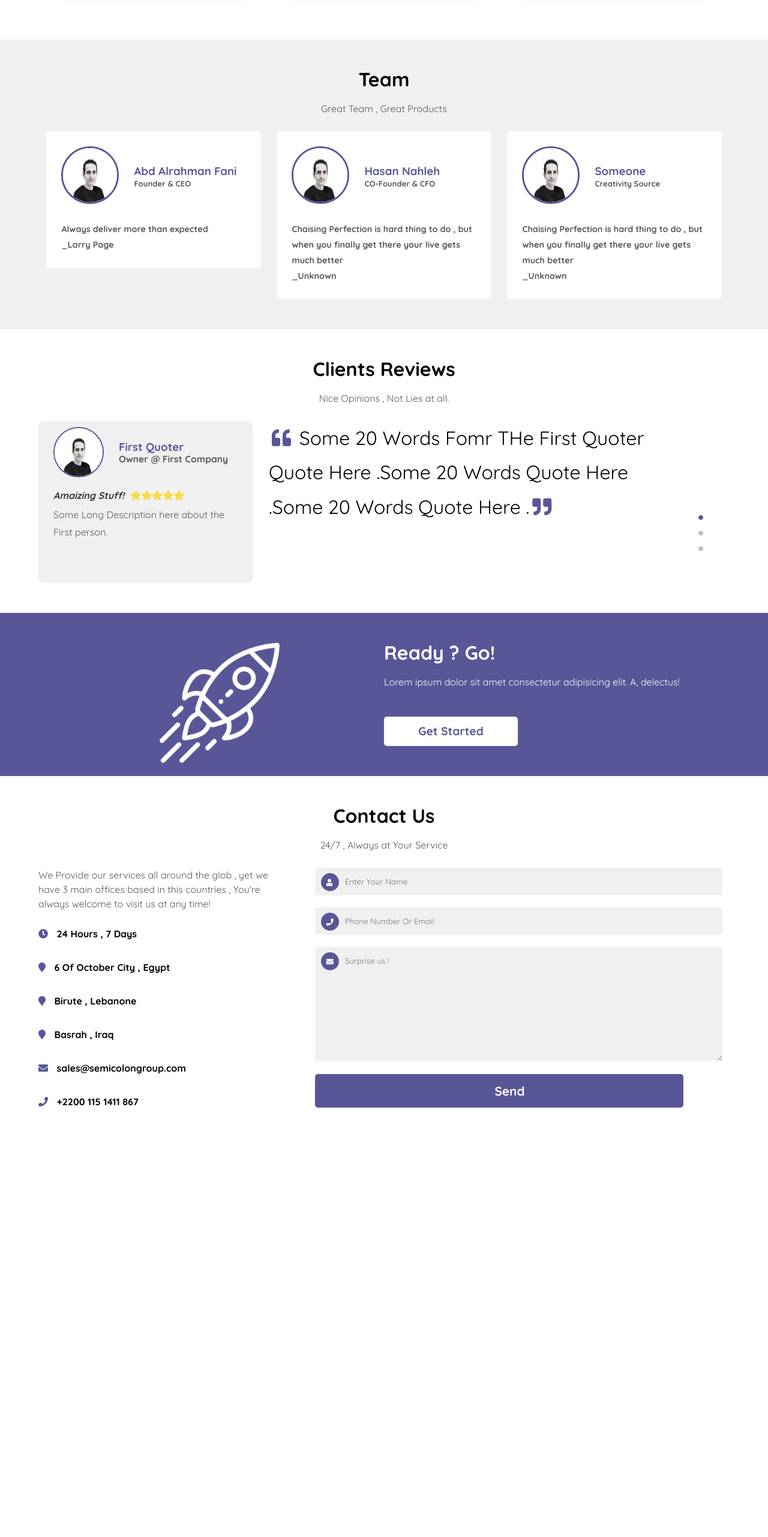
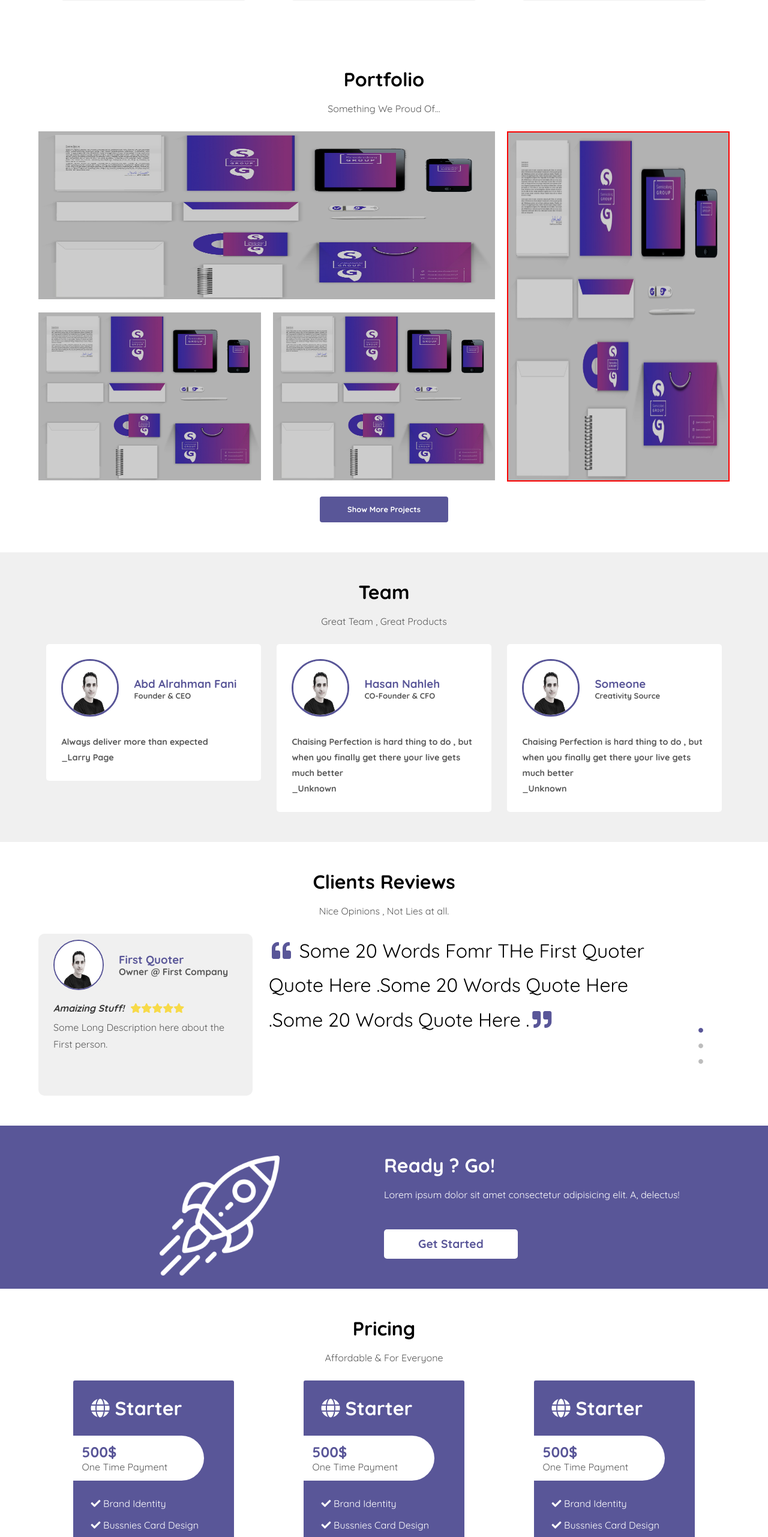
Before and after one commit to faniabdo99/sg, a Vue app: page / in a window 1280 px wide. Shown: the part 1582-4145 px from the top of the page at 60% size. Before the commit the page ends 3517 px from the top, so only its background shows below. Built offline with nearby package versions, Linux system fonts and the light colour scheme.

Commit message:
Add Pricing & Portfolio Sections

```diff
--- a/public/css/reset.css
+++ b/public/css/reset.css
@@ -20,7 +20,7 @@ time, mark, audio, video {
 	vertical-align: baseline;
 }
 *{
-    margin: 0;padding: 0;
+	margin: 0;padding: 0;
 }
 /* HTML5 display-role reset for older browsers */
 article, aside, details, figcaption, figure,
--- a/src/App.vue
+++ b/src/App.vue
@@ -5,9 +5,11 @@
         <hero></hero>
         <about></about>
         <services></services>
+        <portfolio></portfolio>
         <team></team>
         <testos></testos>
         <doit></doit>
+        <pricing></pricing>
         <contact></contact>
     </div>
 
@@ -19,14 +21,16 @@ import Navbar from './components/navbar.vue'
 import Hero from './components/hero.vue'
 import About from './components/about-us.vue'
 import Services from './components/services.vue'
+import Portfolio from './components/portfolio.vue'
 import Team from './components/team.vue'
 import Testos from './components/testos.vue'
 import Doit from './components/do-it.vue'
+import Pricing from './components/pricing.vue'
 import Contact from './components/contact.vue'
 export default {
   name: 'app',
   components: {
-    Navbar,Hero,About,Services,Team,Testos,Doit,Contact
+    Navbar,Hero,About,Services,Portfolio,Team,Testos,Doit,Pricing,Contact
   }
 }
 </script>
--- /dev/null
+++ b/src/components/portfolio.vue
@@ -0,0 +1,129 @@
+<template>
+  <section class="portfolio-section">
+      <h2 class="section-title">Portfolio</h2>
+      <p class="section-description">Something We Proud Of...</p>
+      <div class="projects-grid">
+            <div class="project-view main-project">
+                <img src="/icons/sg.jpeg" alt="Semicolon Group Identity">
+            </div>
+            <div class="project-view main-row-project">
+                <img src="/icons/sg.jpeg" alt="Semicolon Group Identity">
+                <div class="project-description">
+                    <h2>SEMICOLON GROUP</h2>
+                    <p>Lorem ipsum dolor sit amet.</p>
+                    <a href="#">View Project</a>
+                </div>
+            </div>
+            <div class="project-view">
+                <img src="/icons/sg.jpeg" alt="Semicolon Group Identity">
+                <div class="project-description">
+                    <h2>SEMICOLON GROUP</h2>
+                    <p>Lorem ipsum dolor sit amet.</p>
+                    <a href="#">View Project</a>
+                </div>
+            </div>
+            <div class="project-view">
+                <img src="/icons/sg.jpeg" alt="Semicolon Group Identity">
+                <div class="project-description">
+                    <h2>SEMICOLON GROUP</h2>
+                    <p>Lorem ipsum dolor sit amet.</p>
+                    <a href="#">View Project</a>
+                </div>
+            </div>
+      </div> <!-- End Grid View -->
+      <a class="show-more-projects-link" href="#">Show More Projects</a>
+  </section>
+</template>
+
+<script>
+export default {
+  name: 'Portfolio',
+}
+</script>
+
+<!-- Add "scoped" attribute to limit CSS to this component only -->
+<style lang="scss" scoped>
+@import "../assets/sass/vars.scss";
+//The Portfolio Container
+.portfolio-section{
+    padding: $section-padding;
+  h2.section-title {
+    font-size: 2em;
+    margin-bottom: 25px;
+    text-align: center;
+  }
+  p.section-description {
+    text-align: center;
+    color: $dark-gray;
+    margin-bottom: 30px;
+  }
+  .projects-grid{
+        display: grid;
+        grid-gap: 20px;
+        grid-template-columns: repeat(3 , 1fr);
+        grid-template-rows: repeat(2 , 1fr);
+    }
+    .project-view{
+        grid-column:span 1;
+        grid-row:span 1;
+        img{
+            filter: brightness(80%);
+            width:100%;
+            height:280px;
+        }
+        .project-description{
+            box-sizing: border-box;
+            background-color:$brand;
+            color: #fff;
+            padding:25px 20px;
+            display:none;
+            h2{
+                font-size: 1em;
+                margin-bottom: 10px;
+            }
+            p{
+                font-size:0.9em;
+                margin-bottom: 20px;
+            }
+            a{
+                background-color: #fff;
+                color: $brand;
+                text-decoration: none;
+                font-size: 0.8em;
+                border-radius: 2px;
+                padding: 10px;
+                display: block;
+                text-align: center;
+                font-weight: bold;
+            }
+        }
+    }
+    .main-project{
+        grid-column: 1 / span 2;
+        grid-row: span 1;
+    }
+    .main-row-project{
+        border:2px solid red;
+        grid-row: span 2;
+        grid-column: span 1;
+        img{
+            height: 100% !important;
+        }
+    }
+    a.show-more-projects-link{
+        background-color: $brand;
+        padding: 15px;
+        border-radius: 4px;
+        color: #fff;
+        font-weight: bold;
+        display: block;
+        margin: 25px auto 0 auto;
+        width:16%;
+        text-align:center;
+        text-decoration: none;
+        font-size: 0.8em;
+    }
+}
+@media screen and (max-width: 768px) {
+}
+</style>
--- /dev/null
+++ b/src/components/pricing.vue
@@ -0,0 +1,160 @@
+<template>
+  <section class="pricing-section">
+      <h2 class="section-title">Pricing</h2>
+      <p class="section-description">Affordable & For Everyone</p>
+      <div class="row">
+          <div class="col-md-4 col-sm-4 col-xs-4">
+              <div class="prcing-panel">
+                  <div class="pricing-plane-description">
+                      <div class="padding-box">
+                          <h3 class="plan-title"><i class="fas fa-globe"></i> Starter</h3>
+                      </div>
+                      <div class="plan-price">
+                          <p>500$</p> <span>One Time Payment</span>
+                      </div>
+                      <div class="padding-box">
+                        <ul>
+                            <li><i class="fas fa-check"></i> Brand Identity</li>
+                            <li><i class="fas fa-check"></i> Bussnies Card Design</li>
+                            <li><i class="fas fa-check"></i> Website & Blog</li>
+                            <li><i class="fas fa-check"></i> Marketing Plans</li>
+                            <li><i class="fas fa-check"></i> Paid Marketing Campings</li>
+                            <li><i class="fas fa-check"></i> SEO Foucsed</li>
+                        </ul>
+                        <hr>
+                        <br><br>
+                        <a class="request-service" href="#">Request</a>
+                      </div>
+                  </div>
+              </div>
+          </div>
+
+          <div class="col-md-4 col-sm-4 col-xs-4">
+              <div class="prcing-panel">
+                  <div class="pricing-plane-description">
+                      <div class="padding-box">
+                          <h3 class="plan-title"><i class="fas fa-globe"></i> Starter</h3>
+                      </div>
+                      <div class="plan-price">
+                          <p>500$</p> <span>One Time Payment</span>
+                      </div>
+                      <div class="padding-box">
+                        <ul>
+                            <li><i class="fas fa-check"></i> Brand Identity</li>
+                            <li><i class="fas fa-check"></i> Bussnies Card Design</li>
+                            <li><i class="fas fa-check"></i> Website & Blog</li>
+                            <li><i class="fas fa-check"></i> Marketing Plans</li>
+                            <li><i class="fas fa-check"></i> Paid Marketing Campings</li>
+                            <li><i class="fas fa-check"></i> SEO Foucsed</li>
+                        </ul>
+                        <hr>
+                        <br><br>
+                        <a class="request-service" href="#">Request</a>
+                      </div>
+                  </div>
+              </div>
+          </div>
+
+
+          <div class="col-md-4 col-sm-4 col-xs-4">
+              <div class="prcing-panel">
+                  <div class="pricing-plane-description">
+                      <div class="padding-box">
+                          <h3 class="plan-title"><i class="fas fa-globe"></i> Starter</h3>
+                      </div>
+                      <div class="plan-price">
+                          <p>500$</p> <span>One Time Payment</span>
+                      </div>
+                      <div class="padding-box">
+                        <ul>
+                            <li><i class="fas fa-check"></i> Brand Identity</li>
+                            <li><i class="fas fa-check"></i> Bussnies Card Design</li>
+                            <li><i class="fas fa-check"></i> Website & Blog</li>
+                            <li><i class="fas fa-check"></i> Marketing Plans</li>
+                            <li><i class="fas fa-check"></i> Paid Marketing Campings</li>
+                            <li><i class="fas fa-check"></i> SEO Foucsed</li>
+                        </ul>
+                        <hr>
+                        <br><br>
+                        <a class="request-service" href="#">Request</a>
+                      </div>
+                  </div>
+              </div>
+          </div>
+      </div>
+  </section>
+</template>
+
+<script>
+export default {
+  name: 'Portfolio',
+}
+</script>
+
+<!-- Add "scoped" attribute to limit CSS to this component only -->
+<style lang="scss" scoped>
+@import "../assets/sass/vars.scss";
+//The Portfolio Container
+.pricing-section{
+    padding: $section-padding;
+  h2.section-title {
+    font-size: 2em;
+    margin-bottom: 25px;
+    text-align: center;
+  }
+  p.section-description {
+    text-align: center;
+    color: $dark-gray;
+    margin-bottom: 30px;
+  }
+
+  .prcing-panel{
+      width: 70%;
+      margin: auto;
+      background-color: $brand;
+      border-radius: 3px;
+      .padding-box{
+          padding:30px;
+      }
+      h3.plan-title{
+          color: #fff;
+          font-size: 2em;
+      }
+    .plan-price{
+        width: 70%;
+        background-color: #fff;
+        padding:15px;
+        border-top-right-radius: 50px;
+        border-bottom-right-radius: 50px;
+        p{
+            font-weight: bold;
+            font-size: 1.5em;
+            margin-bottom: 5px;
+            color:$brand;
+        }
+        span{
+            color: $dark-gray;
+        }
+    }
+    ul{
+        li{
+            margin-bottom: 20px;
+            color:#fff;
+            text-align: left;
+        }
+    }
+    .request-service{
+        background-color: #fff;
+        padding:15px;
+        display: block;
+        color: $black;
+        font-weight: bold;
+        text-align: center;
+        border-radius: 3px;
+        text-decoration: none;
+    }
+  }
+}
+@media screen and (max-width: 768px) {
+}
+</style>
```
Also changed, not shown: public/icons/sg.jpeg (added).
